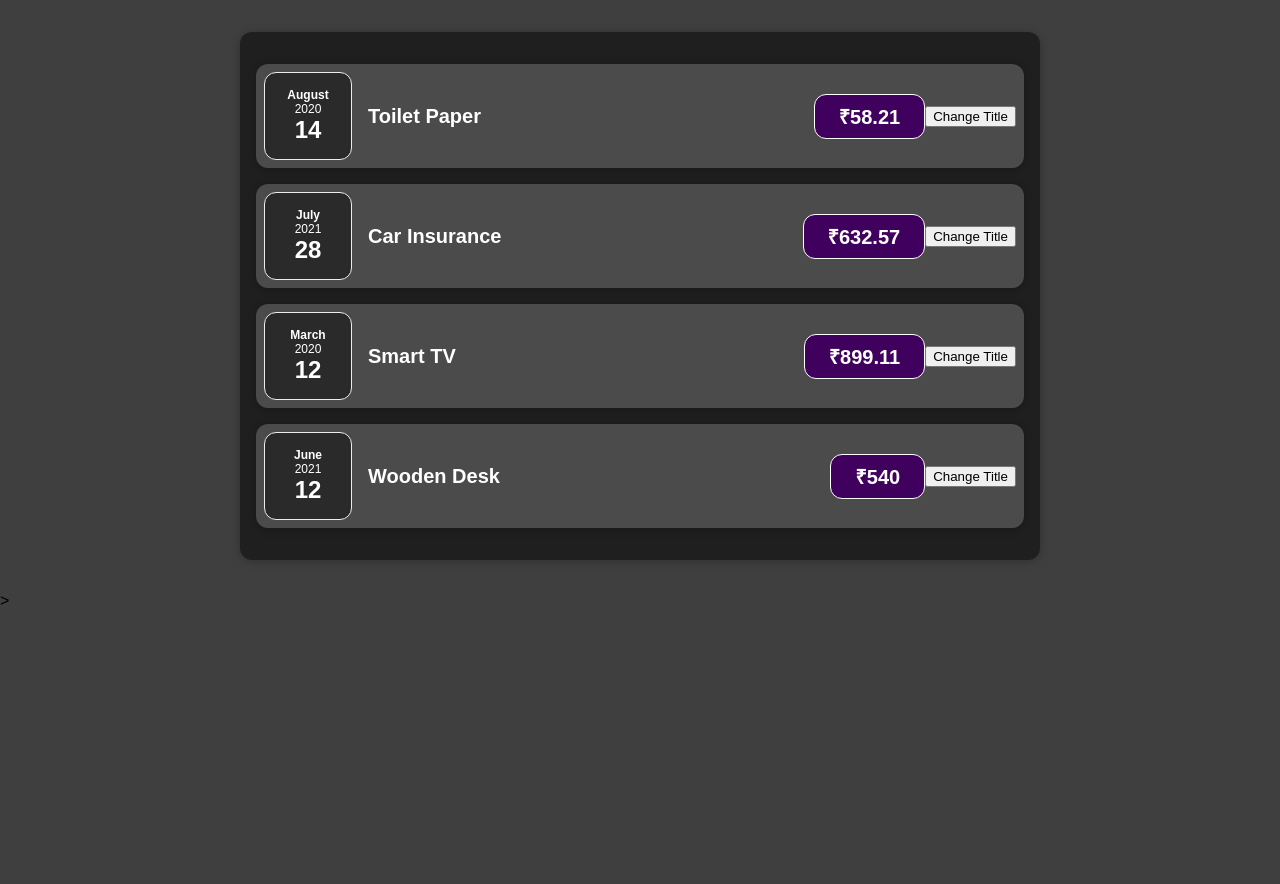
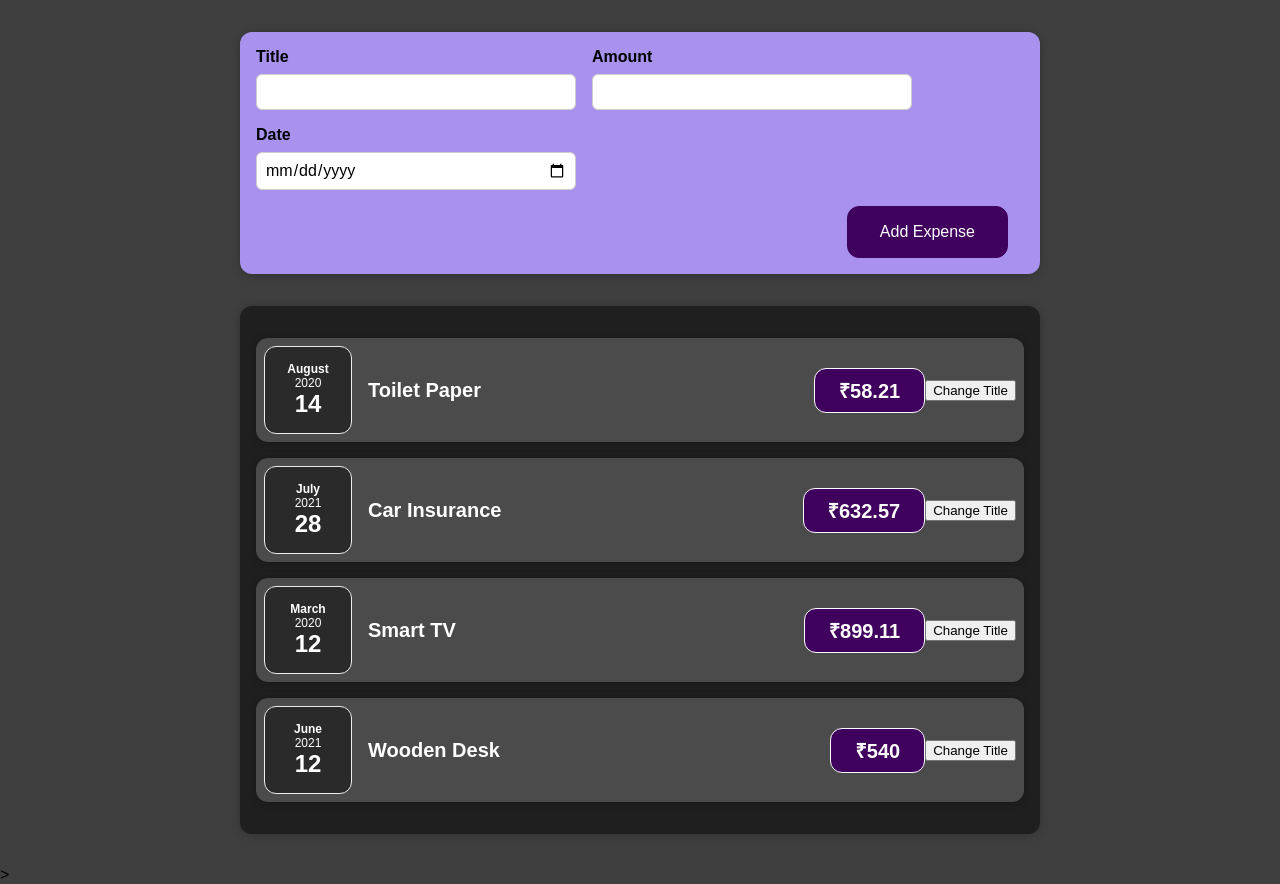
Before and after one commit to malayshravan727/Expense-Tracker, a React (Create React App) app: page / in a window 1280 px wide. Before the commit the page ends 800 px from the top, so only its background shows below. Built offline with nearby package versions, Linux system fonts and the light colour scheme.

Commit message:
multiple states and event handling

```diff
--- a/src/App.js
+++ b/src/App.js
@@ -1,4 +1,5 @@
 import Expenses from "./components/Expenses/Expenses";
+import NewExpense from './components/NewExpense/NewExpense';
 
 function App() {
   const expenses = [
@@ -31,8 +32,14 @@
     },
   ];
 
+  const addExpenseHandler = expense => {
+    console.log('In App.js');
+    console.log(expense);
+  };
+
   return (
     <div>
+      <NewExpense onAddExpense={addExpenseHandler} />
       <Expenses items={expenses} />>
     </div>
   );
--- a/src/components/NewExpense/ExpenseForm.js
+++ b/src/components/NewExpense/ExpenseForm.js
@@ -1,22 +1,89 @@
-import React from "react";
+import React, { useState } from "react";
 
 import "./ExpenseForm.css";
 
-const ExpenseForm = () => {
+const ExpenseForm = (props) => {
+  const [enteredTitle, setEnteredTitle] = useState("");
+  const [enteredAmount, setEnteredAmount] = useState("");
+  const [enteredDate, setEnteredDate] = useState("");
+  // const [userInput, setUserInput] = useState({
+  //   enteredTitle: "",
+  //   enteredAmount: "",
+  //   enteredDate: "",
+  // });
+
+  const titleChangeHandler = (event) => {
+    setEnteredTitle(event.target.value);
+    // setUserInput({
+    //   ...userInput,
+    //   enteredTitle: event.target.value,
+    // });
+    // setUserInput((prevState) => {
+    //   return { ...prevState, enteredTitle: event.target.value };
+    // });
+  };
+
+  const amountChangeHandler = (event) => {
+    setEnteredAmount(event.target.value);
+    // setUserInput({
+    //   ...userInput,
+    //   enteredAmount: event.target.value,
+    // });
+  };
+
+  const dateChangeHandler = (event) => {
+    setEnteredDate(event.target.value);
+    // setUserInput({
+    //   ...userInput,
+    //   enteredDate: event.target.value,
+    // });
+  };
+
+  const submitHandler = (event) => {
+    event.preventDefault();
+
+    const expenseData = {
+      title: enteredTitle,
+      amount: enteredAmount,
+      date: new Date(enteredDate),
+    };
+
+    props.onSaveExpenseData(expenseData);
+    setEnteredTitle("");
+    setEnteredAmount("");
+    setEnteredDate("");
+  };
+
   return (
-    <form>
+    <form onSubmit={submitHandler}>
       <div className="new-expense__controls">
         <div className="new-expense__control">
           <label>Title</label>
-          <input type="text" />
+          <input
+            type="text"
+            value={enteredTitle}
+            onChange={titleChangeHandler}
+          />
         </div>
         <div className="new-expense__control">
           <label>Amount</label>
-          <input type="number" min="0.01" step="0.01" />
+          <input
+            type="number"
+            min="0.01"
+            step="0.01"
+            value={enteredAmount}
+            onChange={amountChangeHandler}
+          />
         </div>
         <div className="new-expense__control">
           <label>Date</label>
-          <input type="date" min="2001-01-01" max="2022-12-31" />
+          <input
+            type="date"
+            min="2019-01-01"
+            max="2022-12-31"
+            value={enteredDate}
+            onChange={dateChangeHandler}
+          />
         </div>
       </div>
       <div className="new-expense__actions">
--- a/src/components/NewExpense/NewExpense.js
+++ b/src/components/NewExpense/NewExpense.js
@@ -3,10 +3,18 @@
 import ExpenseForm from "./ExpenseForm";
 import "./NewExpense.css";
 
-const NewExpense = () => {
+const NewExpense = (props) => {
+  const saveExpenseDataHandler = (enteredExpenseData) => {
+    const expenseData = {
+      ...enteredExpenseData,
+      id: Math.random().toString(),
+    };
+    props.onAddExpense(expenseData);
+  };
+
   return (
     <div className="new-expense">
-      <ExpenseForm />
+      <ExpenseForm onSaveExpenseData={saveExpenseDataHandler} />
     </div>
   );
 };
```
